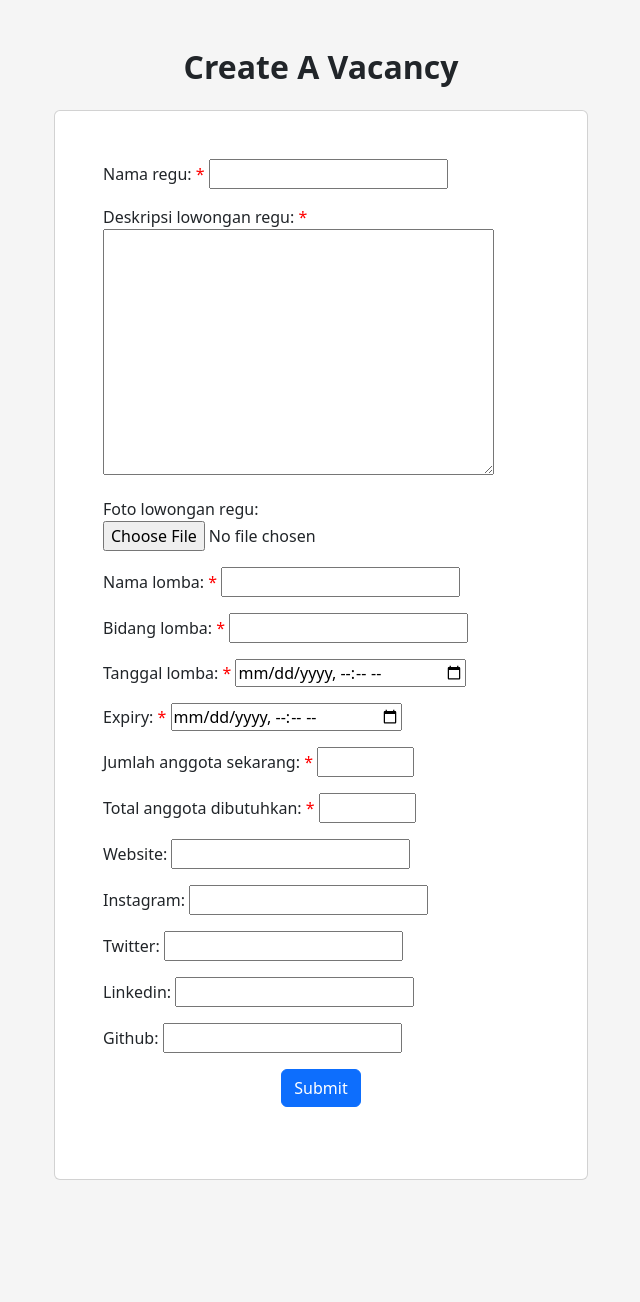
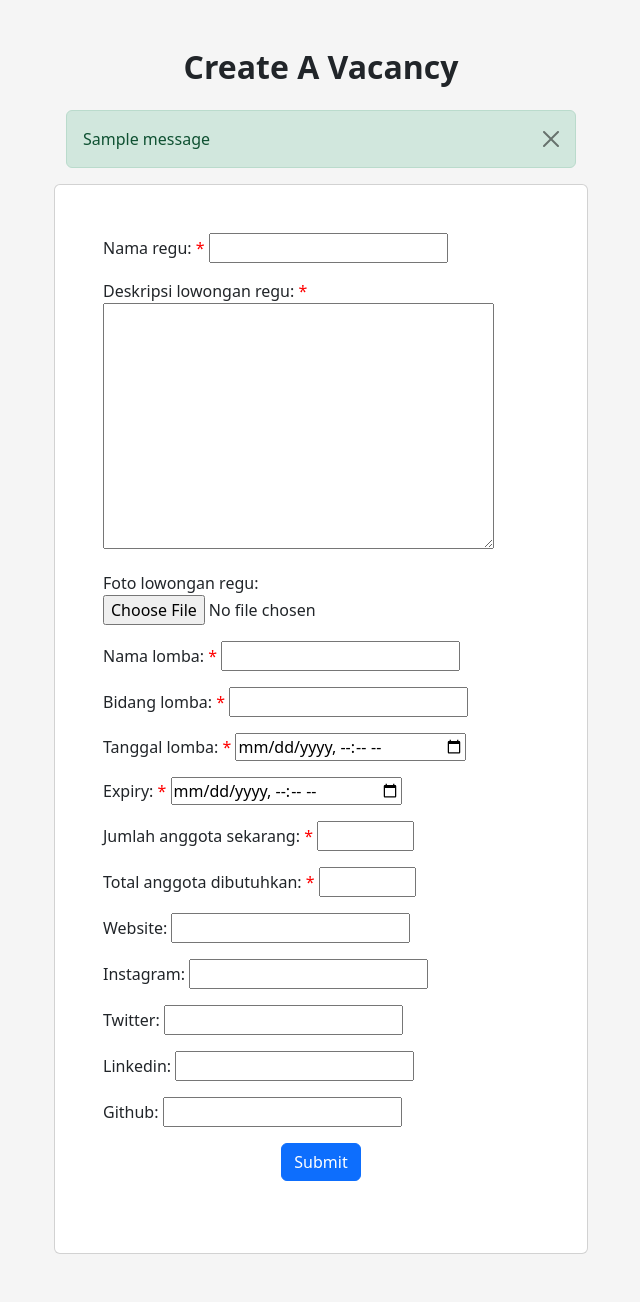
Before and after one commit to daffafaizan/invite-app, a Django app: page /recruit/create/ in a window 1280 px wide. Shown: the whole page, without its empty margins (319-959 px from the left). Before the commit the page ends 1180 px from the top, so only its background shows below. Run offline with Django 3.2, Linux system fonts and the light colour scheme; the visitor is signed in with stand-in values (Sample User, id 1); tables that the repository leaves empty hold one stand-in row (values such as "Sample post"); one stand-in notice (Sample message) is shown.

Commit message:
feat: add alert for form error in create vacancy

```diff
--- a/invite/find_members/templates/find_members/create_vacancy.html
+++ b/invite/find_members/templates/find_members/create_vacancy.html
@@ -18,6 +18,14 @@
     body {
       background-color: hsl(0, 0%, 96%);
     }
+
+    /* Custom CSS for red alert background */
+    .alert-custom {
+      background-color: red !important;
+      color: white;
+    }
+
+
   </style>
 
   <script src="https://cdn.jsdelivr.net/npm/bootstrap@5.2.2/dist/js/bootstrap.bundle.min.js"
@@ -33,6 +41,15 @@
 
             <div class="text-center">
               <h2 class="mb-4 fw-bold">Create A Vacancy</h2>
+            </div>
+
+            <div class="container">
+              {% for message in messages %}
+              <div class="alert alert-{{ message.tags }} alert-dismissible fade show" role="alert">
+                {{ message }}
+                <button type="button" class="btn-close" data-bs-dismiss="alert" aria-label="Close"></button>
+              </div>
+              {% endfor %}
             </div>
 
             <div class="card">
```
